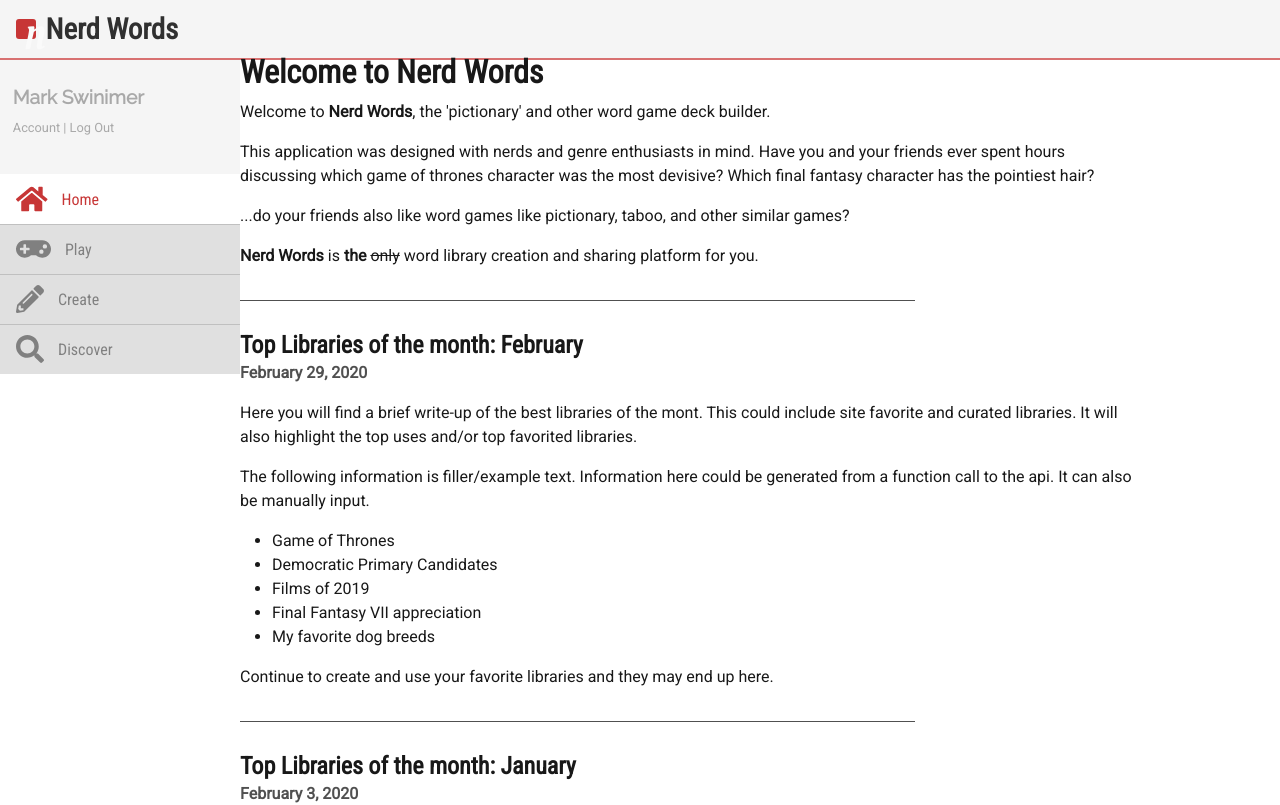
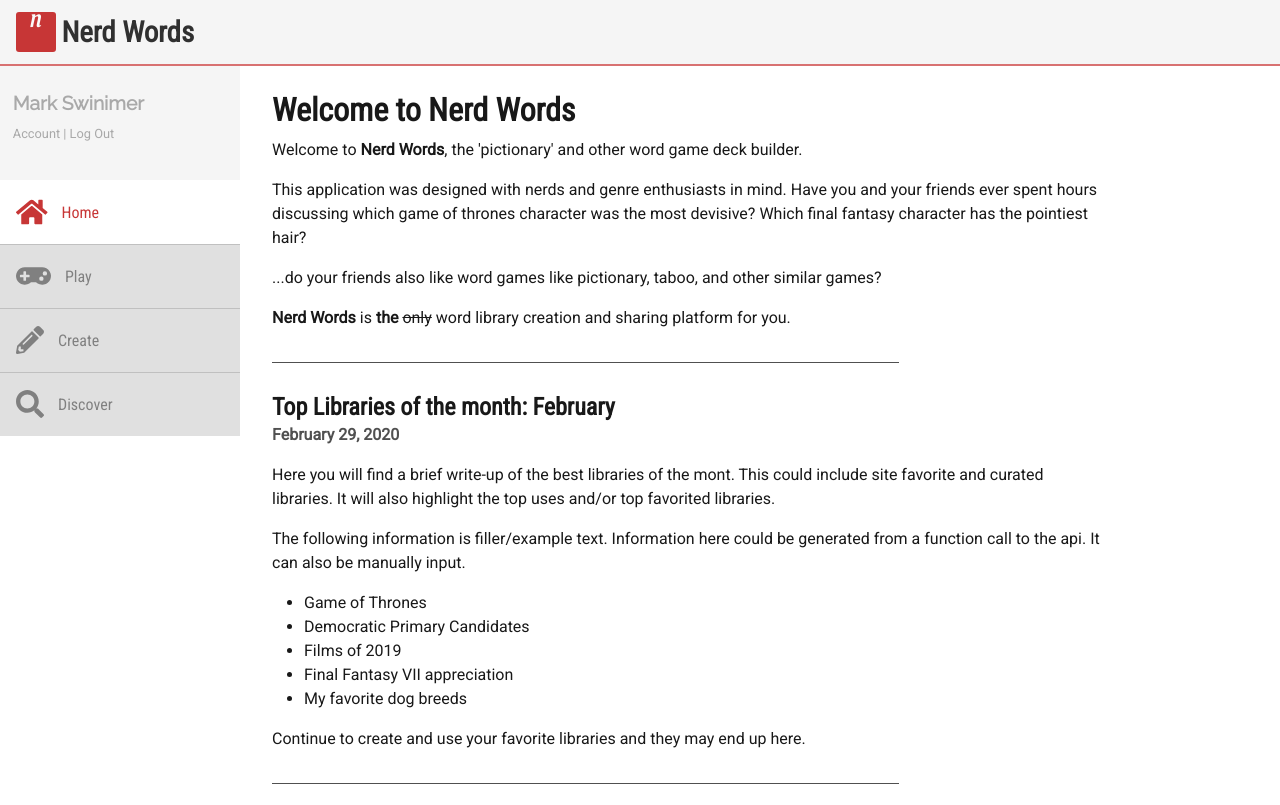
Before and after one commit to markswinimer/nerd-words, a React (Create React App) app in the folder client/: page / in a window 1280 px wide. Shown: the top 805 px of the page. Built offline with nearby package versions, Linux system fonts and the light colour scheme.

Commit message:
more styled-components

```diff
--- a/client/src/App.js
+++ b/client/src/App.js
@@ -80,7 +80,7 @@ function App() {
                     />}
                 />
               ))}
-                <div className="Content">
+                <div className="Container">
                 {routes.map((route, index) => (
                   <Route
                     key={route.path}
--- a/client/src/components/Menu/Menu.styled.js
+++ b/client/src/components/Menu/Menu.styled.js
@@ -11,7 +11,7 @@ export const StyledMenu = styled.nav`
 
     @media (max-width: ${({ theme }) => theme.mobile}) {
         transform: ${({ open }) => open ? 'translateX(0)' : 'translateX(-100%)'};
-        height: ${({ open }) => open ? 'auto' : '0%'};
+        height: ${({ open }) => open ? '0%' : 'auto'};
         width: 100%;
         flex-direction: column;
     }
@@ -64,7 +64,6 @@ export const StyledMenu = styled.nav`
       border-top: solid 1px white;
       pointer-events: none;
   }
-}
 `
 export const StyledMenuLink = styled(Link)`
     color: #808080;
@@ -79,9 +78,9 @@ export const StyledMenuLink = styled(Link)`
     font-family: 'Roboto Condensed';
     transition: .1s ease-in;
     background-color: ${props => props.primary === "small" ? "25px" : "50px"};
+    /* height: ${props => props.size === "small" ? "25px" : "50px"};
     height: ${props => props.size === "small" ? "25px" : "50px"};
-    height: ${props => props.size === "small" ? "25px" : "50px"};
-    height: ${props => props.size === "small" ? "25px" : "50px"};
+    height: ${props => props.size === "small" ? "25px" : "50px"}; */
     background-color: #E0E0E0;
 
     :hover {
--- a/client/src/components/Navbar.css
+++ b/client/src/components/Navbar.css
@@ -11,15 +11,16 @@
 }
 
 .Navbar-logo {
-    width: 18px;
-    height: 18px;
-    padding: 6px 12px 14px 8px;
+    width: 40px;
+    height: 40px;
+    padding: 1px 2px 3px 1px;
     border-radius: 3px;
     background-color: #c73636;
     color: #fafafa;
     font-family: 'Oleo Script', sans-serif;
-    font-size: 32px;
-    line-height: 29px;
+    font-size: 18px;
+    line-height: 18px;
+    text-align: center;
     margin-right: .3em;
 }
 .Navbar-title {
--- a/client/src/global.js
+++ b/client/src/global.js
@@ -40,16 +40,8 @@ export const GlobalStyles = createGlobalStyle`
 
     .Container {
         overflow: scroll;
-        padding: 2em 17em 5em 15em;
-        width: 100%;
-    }
-
-    @media only screen and (max-width: 1300px) {
-        .Container {
-            padding: 2em 2em 5em 1em;
-            margin: 0 auto;
-            width: auto;
-        }
+        padding: 2em 2em;
+        width: 900px;
     }
 
     @media only screen and (max-width: 600px) {
@@ -58,5 +50,11 @@ export const GlobalStyles = createGlobalStyle`
             display: flex;
             flex-direction: column;
         }
+        .Container {
+            height: 100%;
+            overflow: auto;
+            padding: 2em 2em;
+            width: 100%;
+    }
     }
 `
```
